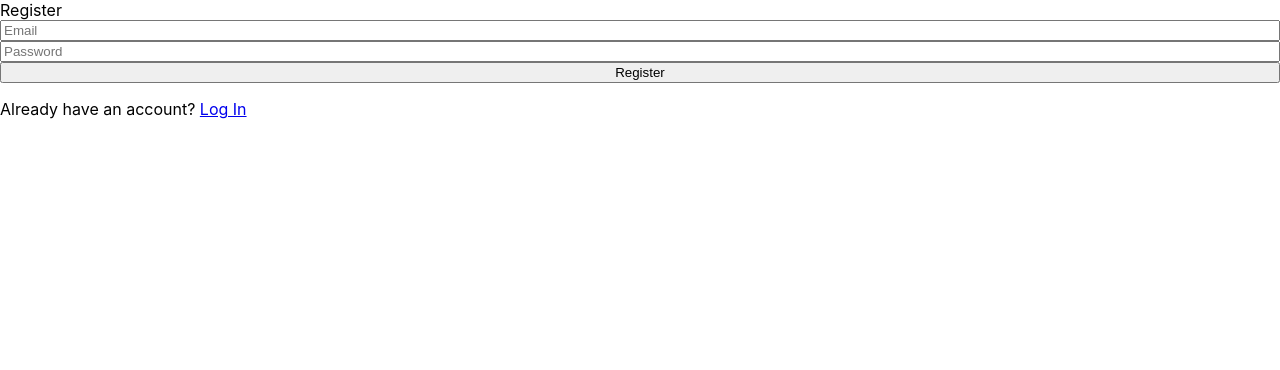
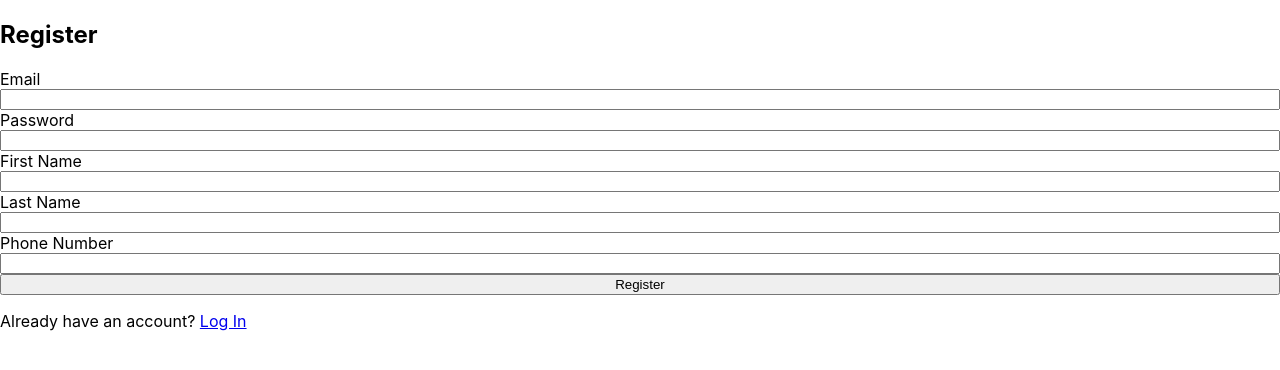
Before and after one commit to MarshalMarks/project-management-frontend, a React (Create React App) app: page /register in a window 1280 px wide. Shown: the top 370 px of the page. Built offline with nearby package versions, Linux system fonts and the light colour scheme.

Commit message:
Changed layout, added content

```diff
--- a/package.json
+++ b/package.json
@@ -6,6 +6,7 @@
     "@testing-library/jest-dom": "^5.17.0",
     "@testing-library/react": "^13.4.0",
     "@testing-library/user-event": "^13.5.0",
+    "axios": "^1.6.0",
     "firebase": "^10.5.0",
     "react": "^18.2.0",
     "react-dom": "^18.2.0",
--- a/src/App.js
+++ b/src/App.js
@@ -17,9 +17,9 @@ function App() {
         <Route path="/" element={<Dashboard/>} />
         <Route path="/login" element={<Login/>} />
         <Route path="/register" element={<Register/>} />
-        <Route path="/user" element={<Profile/>} />
-        <Route path="/project" element={<ProjectDashboard/>} />
-        <Route path="/*" element={<NoPage/>} />
+        <Route path="/user/:userId" element={<Profile/>} />
+        <Route path="/project/:projectId" element={<ProjectDashboard/>} />
+        <Route path="*" element={<NoPage/>} />
       </Routes>
     </BrowserRouter>
   );
--- a/src/pages/Login.js
+++ b/src/pages/Login.js
@@ -6,9 +6,11 @@ function Login() {
         <>
             <div className="login">
                 <form className="form">
-                    <label>Log In</label>
-                    <input className="input" type="email" name="email" placeholder="Email" required></input>
-                    <input className="input" type="password" name="password" placeholder="Password" required></input>
+                    <h2>Log In</h2>
+                    <label>Email</label>
+                    <input type="email" id="email" name="email" required></input>
+                    <label>Password</label>
+                    <input type="password" id="password" name="password" required></input>
                     <button>Log In</button>
                     <p>Don't have an account yet? <Link to="/register">Sign Up</Link></p>
                 </form>
--- a/src/pages/Profile.js
+++ b/src/pages/Profile.js
@@ -1,10 +1,13 @@
+import NoPage from "./NoPage";
+import { useParams } from "react-router-dom";
+import axios from "axios";
+
 function Profile() {
+    const { userId } = useParams();
+
     return (
         <>
-            <h1>John Smith</h1>
-            <h3>johnsmith@gmail.com</h3>
-            <h3>(123)456-7890</h3>
-            <p>This is a demo bio. Information about a user could be put here (or not!)</p>
+            <h1>User ID: {userId}</h1>
         </>
     );
 }
--- a/src/pages/ProjectDashboard.js
+++ b/src/pages/ProjectDashboard.js
@@ -1,7 +1,13 @@
+import NoPage from "./NoPage";
+import { useParams } from "react-router-dom";
+import axios from "axios";
+
 function ProjectDashboard() {
+    const { projectId } = useParams();
+
     return (
         <>
-            <h1>Project Dashboard</h1>
+            <h1>Project ID: {projectId}</h1>
         </>
     );
 }
--- a/src/pages/Register.js
+++ b/src/pages/Register.js
@@ -5,9 +5,17 @@ function Register() {
         <>
             <div className="register">
                 <form className="form">
-                    <label>Register</label>
-                    <input className="input" type="email" name="email" placeholder="Email" required></input>
-                    <input className="input" type="password" name="password" placeholder="Password" required></input>
+                    <h2>Register</h2>
+                    <label>Email</label>
+                    <input type="email" id="email" name="email" required></input>
+                    <label>Password</label>
+                    <input type="password" id="password" name="password" required></input>
+                    <label>First Name</label>
+                    <input type="text" id="fname" name="fname" required></input>
+                    <label>Last Name</label>
+                    <input type="text" id="lname" name="lname" required></input>
+                    <label>Phone Number</label>
+                    <input type="tel" id="phone" name="phone" pattern="[0-9]{3}-[0-9]{2}-[0-9]{3}"></input>
                     <button>Register</button>
                     <p>Already have an account? <Link to="/login">Log In</Link></p>
                 </form>
```
Also changed, not shown: 1 other file (tests, documents, lock files or other folders).
